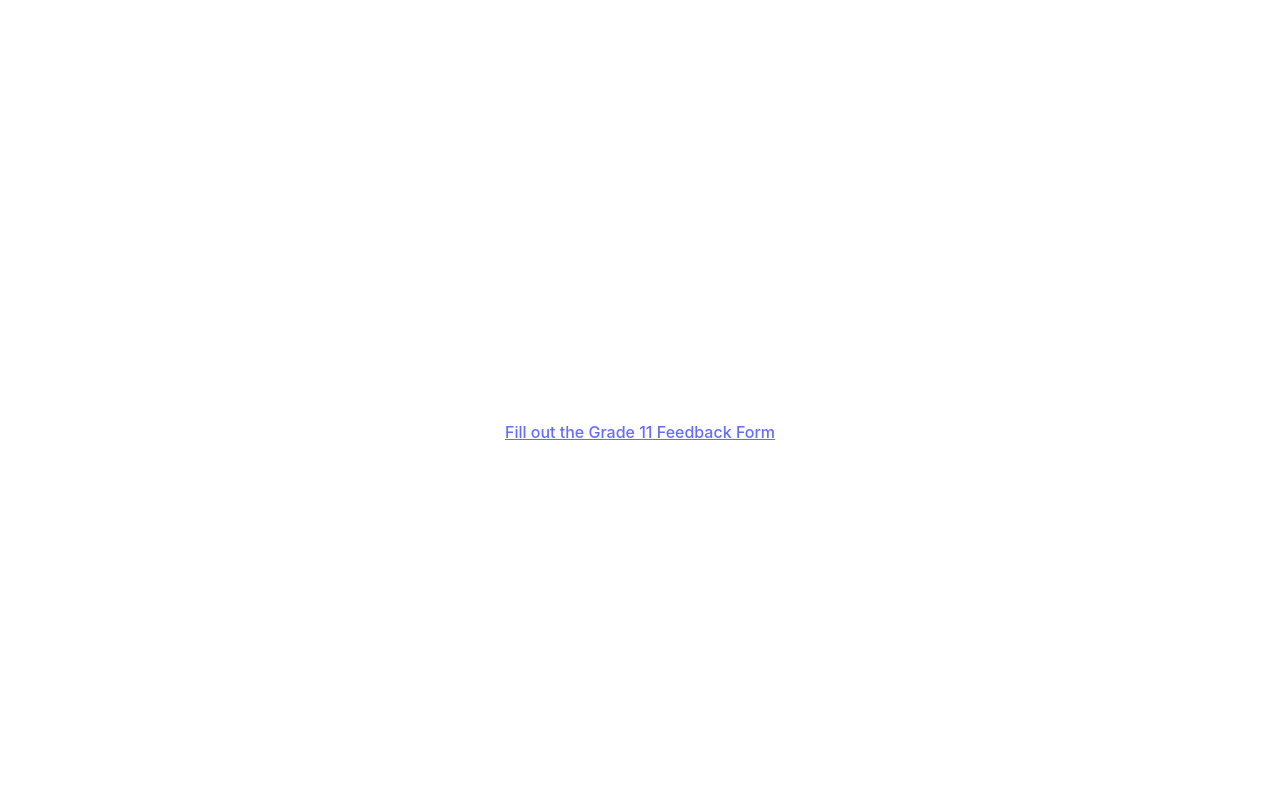
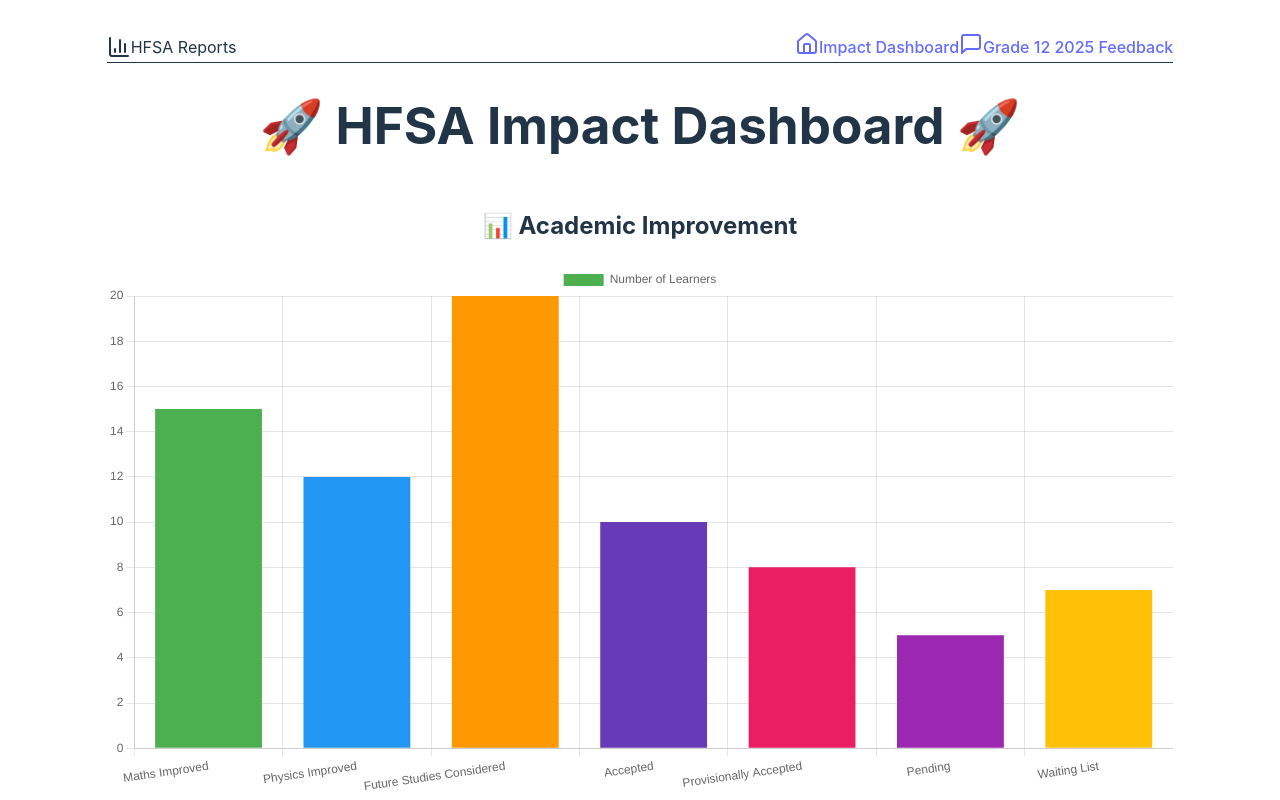
Before and after one commit to NtandoMgo/hfsa-evaluation-report, a React (Vite) app: page / in a window 1280 px wide. Shown: the top 800 px of the page. Built offline with nearby package versions, Linux system fonts and the light colour scheme.

Commit message:
Back to eval

```diff
--- a/src/App.jsx
+++ b/src/App.jsx
@@ -35,7 +35,7 @@ import FeedbackAnalysis from './pages/FeedbackAnalysis'
 function App() {
   return (
     <Router>
-      <div className="min-h-screen bg-gray-50 flex flex-col items-center justify-center p-6">
+      {/* <div className="min-h-screen bg-gray-50 flex flex-col items-center justify-center p-6">
         <a
           href="https://forms.gle/Gi1gUrA4bNxSxTDo6"
           target="_blank"
@@ -44,17 +44,16 @@ function App() {
         >
           Fill out the Grade 11 Feedback Form
         </a>
-      </div>
+      </div> */}
 
-      {/* If you want to enable routes later, just uncomment this block */}
-      {/* <div className="min-h-screen bg-gray-50">
+      <div className="min-h-screen bg-gray-50">
         <Navigation />
         <Routes>
           <Route path="/" element={<ImpactDashboard />} />
           <Route path="/grade12-2025-feedback" element={<Grade12Feedback2025 />} />
           <Route path="/feedback-analysis" element={<FeedbackAnalysis />} />
         </Routes>
-      </div> */}
+      </div>
     </Router>
   )
 }
```
